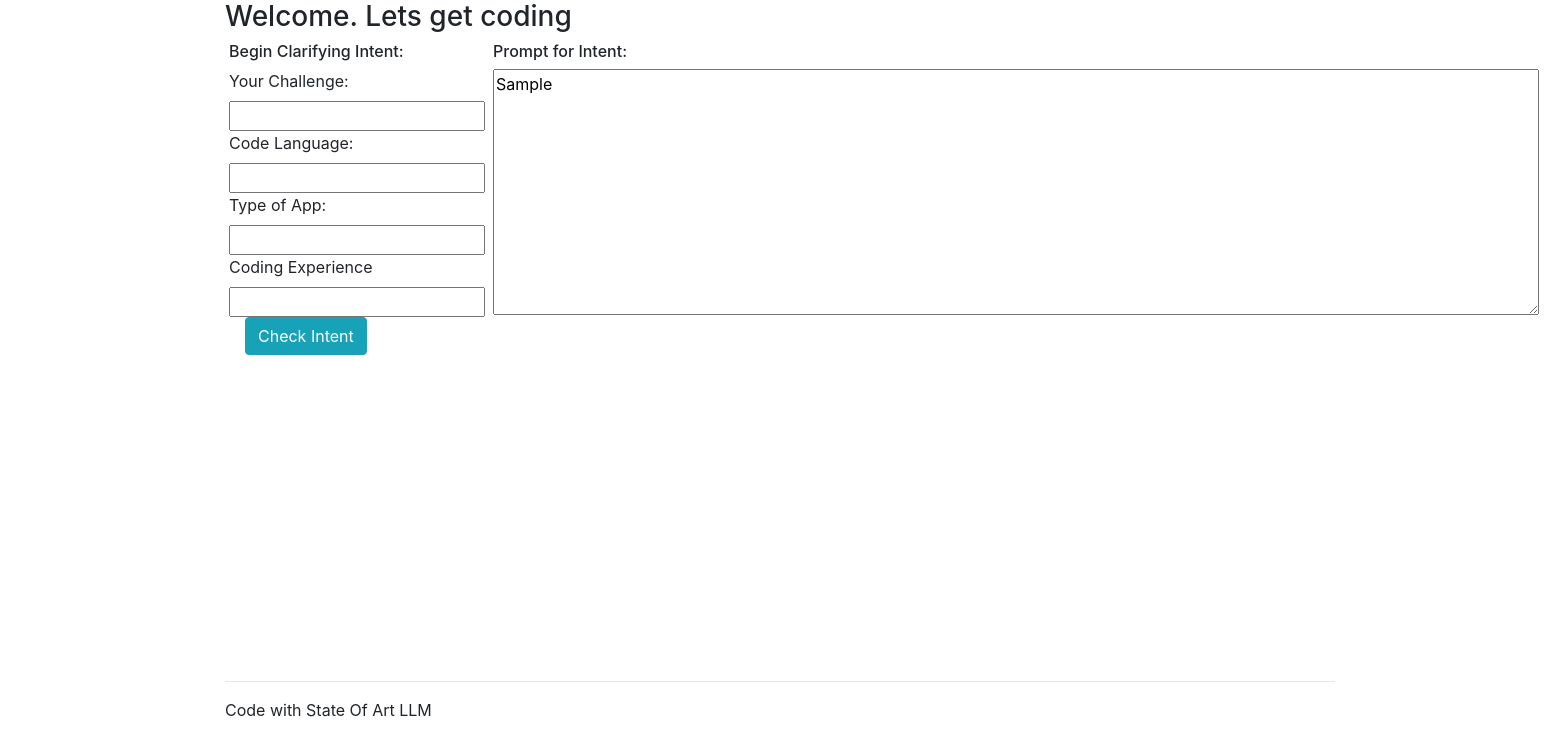
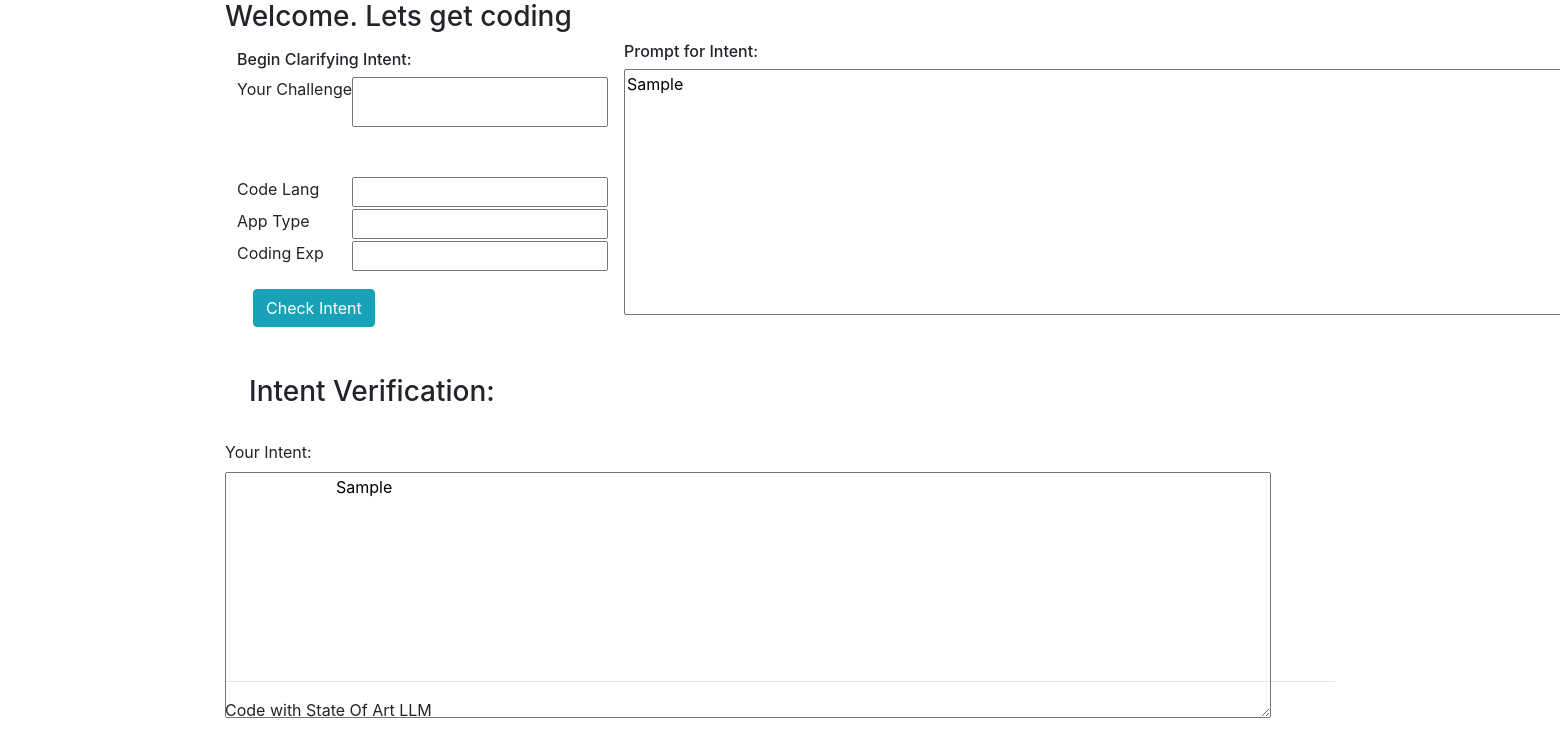
Before and after one commit to Kamalabot/PPwithLLM, a Django app: template paircoder/templates/index.html in a window 1560 px wide; the page is wider, and only the part inside the window is pictured. Shown: the part 62-800 px from the top of that part. Run offline with Django 5.2, Linux system fonts and the light colour scheme; the template is opened without the code that fills it: most values are stand-ins (such as "Sample title", 1, 10 or a date in 2020); some libraries are stand-ins or nearby versions.

Commit message:
updated views & index

```diff
--- a/paircoder/templates/index.html
+++ b/paircoder/templates/index.html
@@ -6,37 +6,50 @@
         <div>
             <h3>Welcome. Lets get coding </h3>
         </div>
-        <div class="d-flex flexwrap">
-            <div class="w-50 mx-1">
+        <div>
+            <div class="d-flex flex-row">
+                <div class="w-40 mx-1 p-2">
                     <form action="{% url 'intent' %}" method="post">
                         {% csrf_token %}
                         <div>
                             <h6>Begin Clarifying Intent: </h6>
                         </div>
-                    <div>
-                        <label for="challenge">Your Challenge: </label>
-                        <input type="text" name="challenge" id="challenge">
+                        <div style="height: 100px;">
+                            <label for="challenge">Your Challenge </label>
+                            <input type="text" name="challenge" id="challenge" class="float-right h-50">
                         </div>
                         <div>
-                        <label for="lang">Code Language:</label>
-                        <input type="text" name="lang" id="lang">
+                            <label for="lang">Code Lang </label>
+                            <input type="text" name="lang" id="lang" class="float-right">
                         </div>
                         <div>
-                        <label for="apptype">Type of App:</label>
-                        <input type="text" name="apptype">
+                            <label for="apptype">App Type </label>
+                            <input type="text" name="apptype" class="float-right">
                         </div>
                         <div>
-                        <label for="exp">Coding Experience</label>
-                        <input type="text" name="exp">
+                            <label for="exp">Coding Exp </label>
+                            <input type="text" name="exp" class="float-right">
                         </div>
                         <div>
-                        <button type="submit" class="btn btn-info mx-3">Check Intent</button>
+                            <button type="submit" class="my-3 btn btn-info mx-3">Check Intent</button>
                         </div>
                     </form>
                 </div>
-            <div class="w-60 mx-1">
+                <div class="w-50 mx-1">
                     <h6>Prompt for Intent: </h6>
-                <textarea name="int_prompt" id="" cols="100" rows="10">{{ int_prompt }}</textarea>
+                    <textarea name="int_prompt" id="" cols="100" rows="10">{{ input_prompt }}</textarea>
+                </div>
+            </div>
+            <div class="w-100 p-4">
+                <h3>Intent Verification:</h3>
+            </div>
+            <div class="w-100">
+                <form action="" method="get">
+                    <label for="Intent 1">Your Intent: </label>
+                    <textarea name="intent1" id="intent1" cols="100" rows="10">
+                        {{ intent_pred }}
+                    </textarea>
+                </form>
             </div>
         </div>
     </div>
```
Also changed, not shown: paircoder/ppwllm/views.py (+39 -2 lines), 1 other file. Lines whose indentation alone changed are shown as unchanged.
